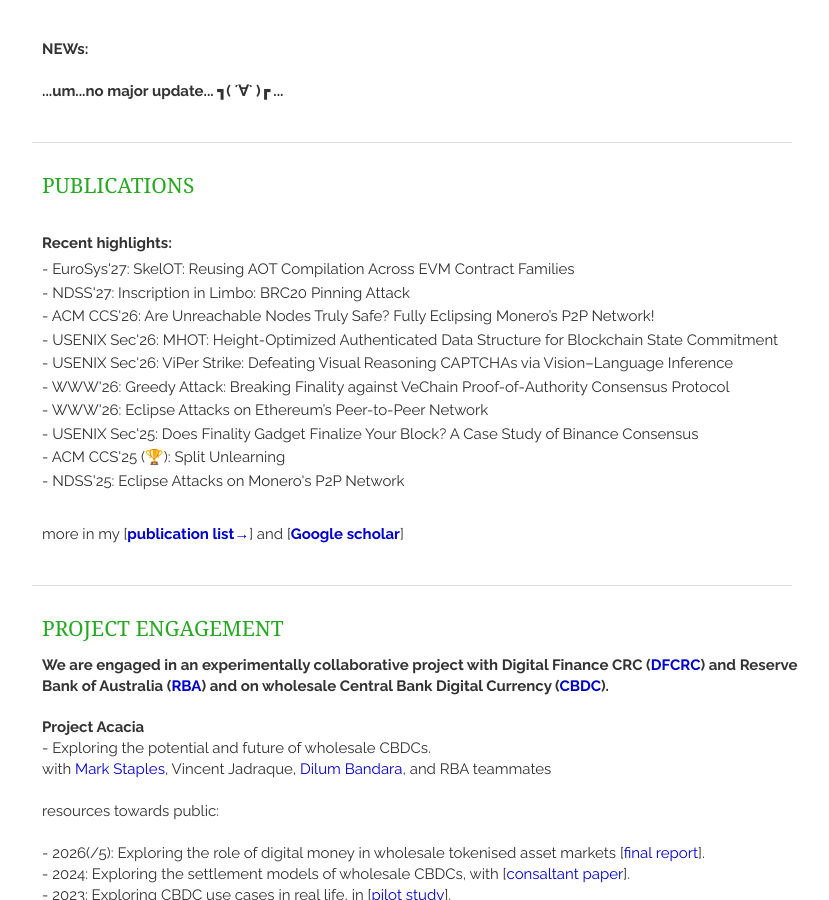
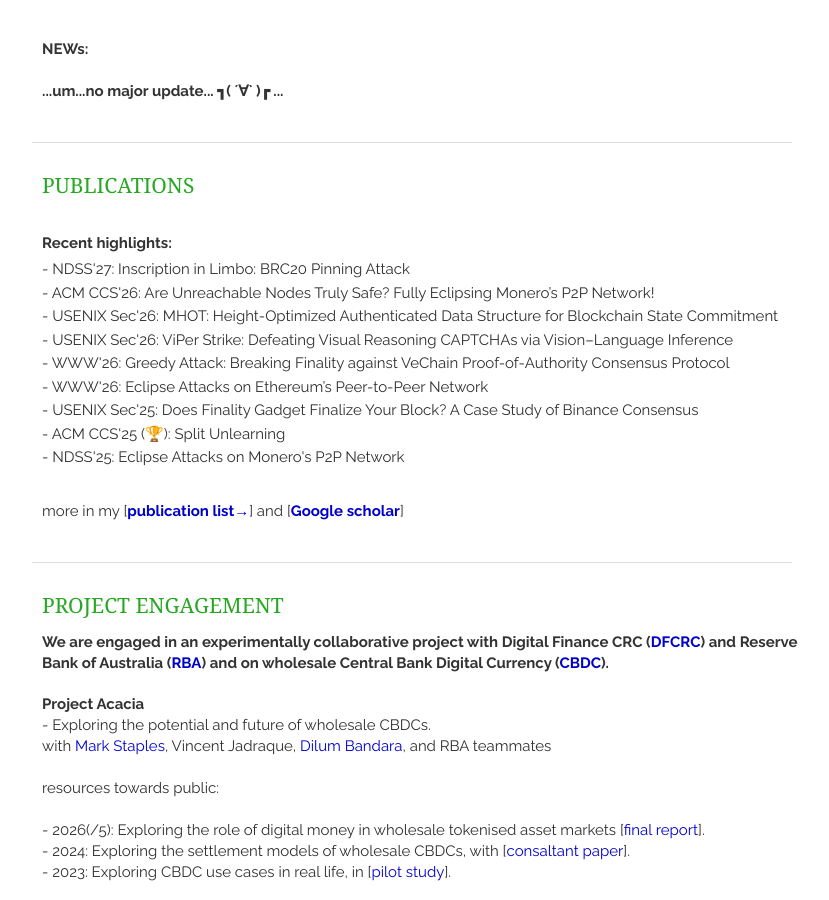
Before and after one commit to qinwang-git/qinwang-git.github.io, a Jekyll site: the page built from index.html, in a window 1280 px wide and 900 px high, scrolled down 499 px. Shown: the whole window, without its empty margins (318-1147 px from the left). Built offline with Jekyll 4.4.1, drawn with Linux system fonts in a browser that asks for light colours; nearby versions of some CDN libraries; a script that is not in the unit is left out; the list of posts is cut into pages by our own code.

Commit message:
Remove EuroSys'27 publication from highlights
Removed a publication entry from the recent highlights list.

```diff
--- a/_includes/publications_summary.html
+++ b/_includes/publications_summary.html
@@ -6,7 +6,6 @@
     <br>
     <p style="margin: 0 0 6px 0;"><strong>Recent highlights:</strong></p>
     <ul style="margin: 0 0 12px 0; padding-left: 0; list-style-position: inside;">
-    <li style="margin: 0 0 4px 0; line-height: 1.3;">- EuroSys'27: SkelOT: Reusing AOT Compilation Across EVM Contract Families </li>
      <li style="margin: 0 0 4px 0; line-height: 1.3;">- NDSS'27:  Inscription in Limbo: BRC20 Pinning Attack </li>
      <li style="margin: 0 0 4px 0; line-height: 1.3;">- ACM CCS'26: Are Unreachable Nodes Truly Safe? Fully Eclipsing Monero’s P2P Network! </li>
      <li style="margin: 0 0 4px 0; line-height: 1.3;">- USENIX Sec'26: MHOT: Height-Optimized Authenticated Data Structure for Blockchain State Commitment</li>
```
